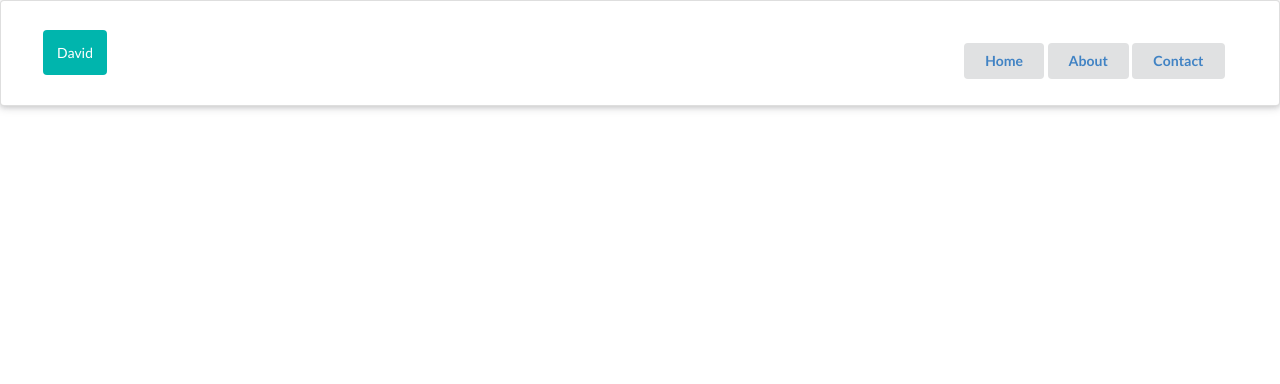
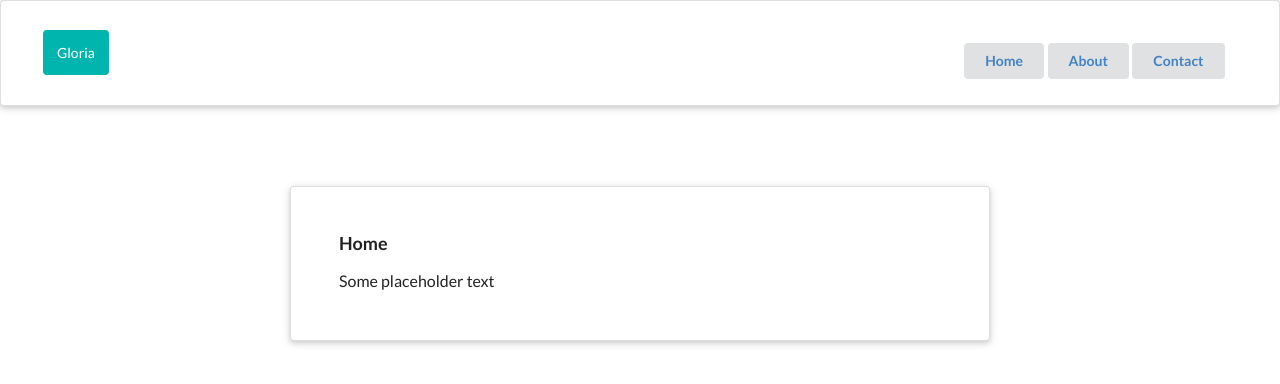
Before and after one commit to david-ewan-campbell/React-interactive-website-project, a React (Create React App) app: page / in a window 1280 px wide. Shown: the top 384 px of the page. Built offline with nearby package versions, Linux system fonts and the light colour scheme.

Commit message:
Added routing to the project - ran into issue with Home component not rendering due to different syntax in latest React version and updated accordingly and now working

```diff
--- a/src/App.js
+++ b/src/App.js
@@ -1,13 +1,15 @@
 import React from 'react'
-import { BrowserRouter } from 'react-router-dom';
+import { BrowserRouter, Routes, Route } from 'react-router-dom';
 import Navbar from './components/Navbar';
+import Home from './components/Home';
 
 function App() {
   return (
     <BrowserRouter>
-      <div className="App">
         <Navbar />
-      </div>
+          <Routes>
+            <Route path='/' element={<Home />} />
+          </Routes>
     </BrowserRouter>
   );
 }
--- a/src/components/Home.js
+++ b/src/components/Home.js
@@ -4,9 +4,9 @@ const Home = () => {
   return(
     <div className='ui raised very padded text container segment'
       style={{marginTop:'80px'}}
-    >
-      <h3 className='ui header'>Home</h3>
-      <p>Some latin placeholder text</p>
+      >
+      <h3 className='ui header'> Home</h3>
+      <p>Some placeholder text</p>
     </div>
   )
 }
--- a/src/components/Navbar.js
+++ b/src/components/Navbar.js
@@ -3,11 +3,11 @@ import React from 'react';
 const Navbar = () => {
   return(
     <nav className='ui raised very padded segment' >
-      <a className='ui teal inverted segment'>David</a>
+      <a className='ui teal inverted segment'>Gloria</a>
       <div className='ui right floated header'>
-        <button className='ui button'><a href="/home">Home</a></button>
+        <button className='ui button'><a href="/">Home</a></button>
         <button className='ui button'><a href="/about">About</a></button>
-        <button className='ui button'><a href="/contact">Contact</a></button>
+        <button className='ui button'><a href="/Contact">Contact</a></button>
       </div>
     </nav>
   )
```
Also changed, not shown: src/index.js (line endings or trailing spaces).
